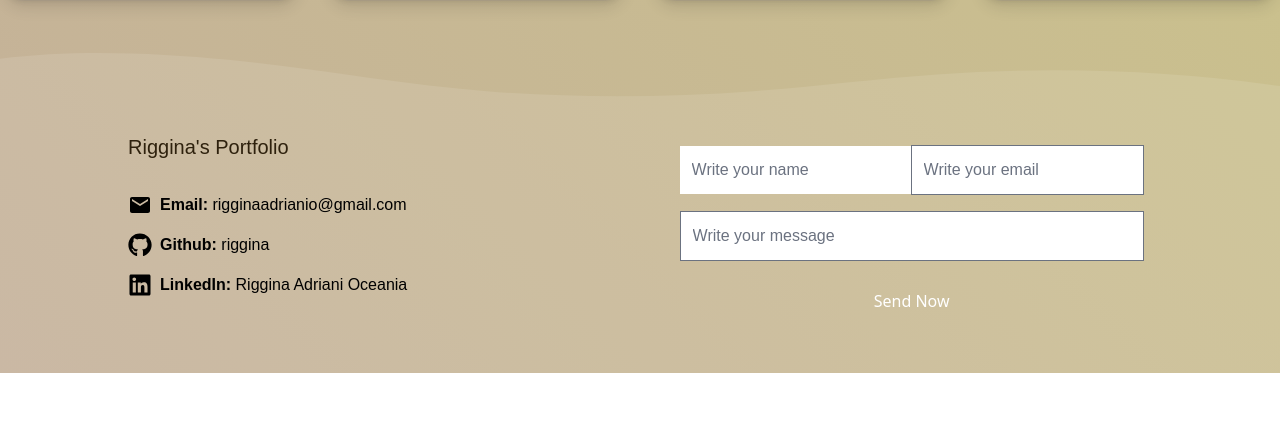
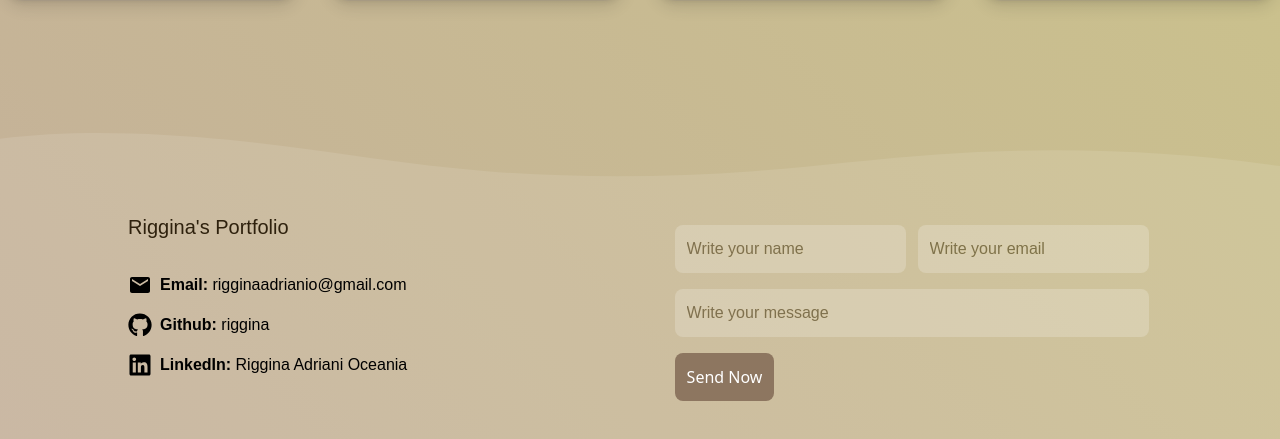
Before and after one commit to riggina/portfolio, a React (Create React App) app: page / in a window 1280 px wide. Shown: the part 2355-2794 px from the top of the page. Before the commit the page ends 2728 px from the top, so only its background shows below. Built offline with nearby package versions, Linux system fonts and the light colour scheme.

Commit message:
completed create footer

```diff
--- a/src/components/sections/Footer.jsx
+++ b/src/components/sections/Footer.jsx
@@ -1,13 +1,38 @@
-import React from 'react';
-import Form from '../partials/Form.jsx';
+import React, {useState} from 'react';
 import { FaLinkedin, FaGithub } from "react-icons/fa";
 import { MdEmail } from "react-icons/md";
 import { Link } from 'react-router-dom';
+import axios from 'axios';
+
 
 export default function Contact() {
+  const [name, setName] = useState();
+  const [email, setEmail] = useState();
+  const [message, setMessage] = useState();
+
+  const handleSubmit= async (e) => {
+    e.preventDefault();
+
+    const data ={
+      Name: name,
+      Email: email,
+      Message: message,
+    }
+
+    await axios.post('https://sheet.best/api/sheets/97676265-4209-4f14-b653-2215f0f7e1bf', data)
+    .then((response)=> {
+      setName('');
+      setEmail('');
+      setMessage('');
+    })
+    .catch((error)=>{
+      console.error(error);
+    })
+  };
+
   return (
     <>
-      <svg className="h-12 w-full rotate-180 mt-12" data-name="Layer 1" xmlns="http://www.w3.org/2000/svg" viewBox="0 0 1200 120" preserveAspectRatio="none">
+      <svg className="h-12 w-full rotate-180 mt-32" data-name="Layer 1" xmlns="http://www.w3.org/2000/svg" viewBox="0 0 1200 120" preserveAspectRatio="none">
             <path data-v-6da3ec0c="" d="M321.39,56.44c58-10.79,114.16-30.13,172-41.86,82.39-16.72,168.19-17.73,250.45-.39C823.78,31,906.67,72,985.66,92.83c70.05,18.48,146.53,26.09,214.34,3V0H0V27.35A600.21,600.21,0,0,0,321.39,56.44Z" className="fill-white/10"></path>
       </svg>
       <div className='bg-white/10 py-9 flex flex-row'>
@@ -23,7 +48,16 @@ export default function Contact() {
                 </div>
             </div>
         </div>
-        <Form/>
+        <div className='p-3 max-w-lg mx-auto'>
+          <form className='flex flex-col gap-4' onSubmit={handleSubmit}>
+              <div>
+                  <input onChange={(e) => setName(e.target.value)} value={name} type="name" placeholder='Write your name' className='font-poppins border-none p-3 rounded-lg bg-white/20 mix-blend-luminosity mr-3' required/>
+                  <input onChange={(e) => setEmail(e.target.value)} value={email} placeholder='Write your email' className='font-poppins border-none p-3 rounded-lg bg-white/20 mix-blend-luminosity'/>
+              </div>
+              <input onChange={(e) => setMessage(e.target.value)} value={message}  placeholder='Write your message' className='font-poppins border-none focus:outline-none p-3 rounded-lg bg-white/20 mix-blend-luminosity' required/>
+              <button className='text-white p-3 rounded-lg hover:opacity-90 disabled:opacity-80 self-start w-sm bg-rodeo' type='submit'>Send Now</button>
+          </form>
+      </div>
       </div>
     </>
   )
```
